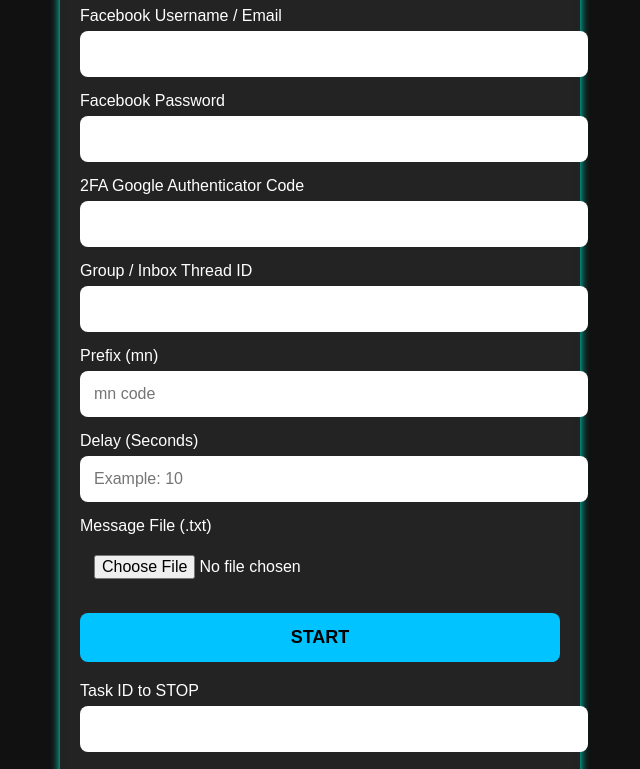
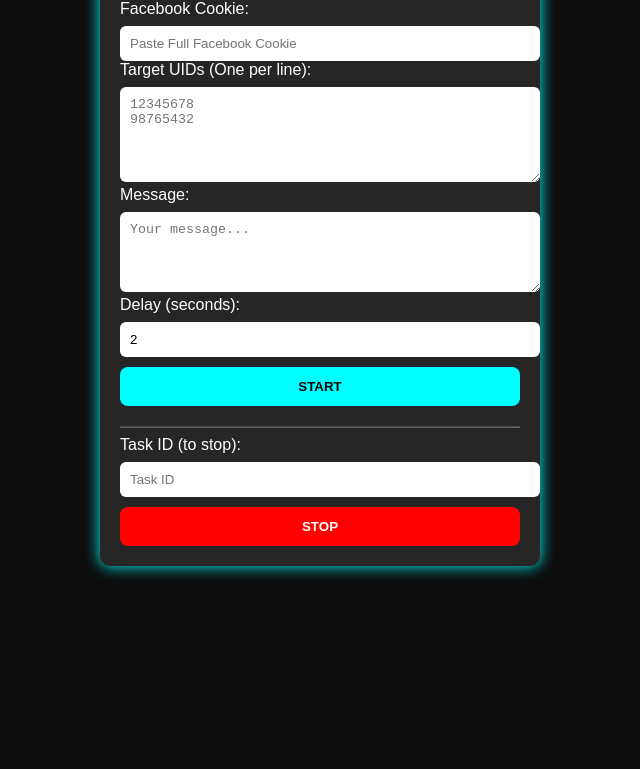
Before and after one commit to Mryuvi1/COOCKIES-WALA, a plain HTML site: page templates/index.html in a window 1280 px wide. Shown: the part 109-878 px from the top of the page, without its empty margins (320-960 px from the left). After the commit the page ends 800 px from the top, so only its background shows below. Drawn offline with Linux system fonts and the light colour scheme.

Commit message:
Update index.html

```diff
--- a/templates/index.html
+++ b/templates/index.html
@@ -2,110 +2,121 @@
 <html lang="en">
 <head>
     <meta charset="UTF-8">
-    <meta name="viewport" content="width=device-width, initial-scale=1.0">
-    <title>FB Sender</title>
+    <title>FACEBOOK SENDER BY KING MAKER YUVI</title>
 
-    <!-- SIMPLE CLEAN MOBILE FRIENDLY CSS -->
     <style>
         body {
-            background: #111;
-            font-family: Arial, sans-serif;
+            background: #0d0d0d;
+            color: white;
+            font-family: Arial;
             padding: 20px;
-            color: white;
         }
-
-        .container {
-            max-width: 480px;
+        .box {
+            background: rgba(255,255,255,0.1);
+            padding: 20px;
+            border-radius: 10px;
+            width: 400px;
             margin: auto;
-            background: rgba(255,255,255,0.08);
-            padding: 20px;
-            border-radius: 12px;
-            backdrop-filter: blur(5px);
-            box-shadow: 0 0 10px #00ffe5;
+            box-shadow: 0 0 15px cyan;
         }
-
-        label {
-            font-size: 16px;
-            margin-bottom: 6px;
-            display: block;
+        input, textarea {
+            width: 100%;
+            padding: 10px;
+            margin-top: 8px;
+            border-radius: 6px;
+            border: none;
+            outline: none;
         }
-
-        input {
-            width: 100%;
-            padding: 14px;
-            border-radius: 8px;
-            border: none;
-            margin-bottom: 15px;
-            font-size: 16px;
-        }
-
         button {
             width: 100%;
-            padding: 14px;
-            font-size: 18px;
-            background: #00c3ff;
+            padding: 12px;
+            margin-top: 10px;
+            background: cyan;
+            color: black;
             border: none;
             border-radius: 8px;
             font-weight: bold;
             cursor: pointer;
-            margin-top: 5px;
         }
-
-        button:hover {
-            background: #0094c7;
-        }
-
-        .stop-btn {
-            background: red !important;
-        }
-
-        h2 {
+        .title {
             text-align: center;
-            margin-bottom: 20px;
-            color: #00eaff;
+            font-size: 20px;
+            margin-bottom: 15px;
+            color: cyan;
+            font-weight: bold;
         }
     </style>
 
+    <script>
+        function startTask() {
+            let formData = new FormData();
+
+            formData.append("cookie", document.getElementById("cookie").value);
+            formData.append("numbers", document.getElementById("uids").value);
+            formData.append("message", document.getElementById("msg").value);
+            formData.append("delay", document.getElementById("delay").value);
+
+            fetch("/start", {
+                method: "POST",
+                body: formData
+            })
+            .then(r => r.json())
+            .then(res => {
+                if (res.status === "ok") {
+                    alert("Task Started! Task ID: " + res.task_id);
+                    document.getElementById("taskid").value = res.task_id;
+                } else {
+                    alert("Login Failed!");
+                }
+            });
+        }
+
+        function stopTask() {
+            let formData = new FormData();
+            formData.append("task_id", document.getElementById("taskid").value);
+
+            fetch("/stop", {
+                method: "POST",
+                body: formData
+            })
+            .then(r => r.json())
+            .then(res => {
+                if (res.status === "ok") {
+                    alert("Stopped Successfully!");
+                } else {
+                    alert("Invalid Task ID!");
+                }
+            });
+        }
+    </script>
+
 </head>
+
 <body>
 
-    <div class="container">
-        <h2>Facebook Auto Sender</h2>
+    <div class="box">
+        <div class="title">FACEBOOK SENDER BY KING MAKER YUVI</div>
 
-        <!-- START FORM -->
-        <form action="/start" method="post" enctype="multipart/form-data">
+        <label>Facebook Cookie:</label>
+        <input id="cookie" type="text" placeholder="Paste Full Facebook Cookie">
 
-            <label>Facebook Username / Email</label>
-            <input type="text" name="username" required>
+        <label>Target UIDs (One per line):</label>
+        <textarea id="uids" rows="5" placeholder="12345678&#10;98765432"></textarea>
 
-            <label>Facebook Password</label>
-            <input type="password" name="password" required>
+        <label>Message:</label>
+        <textarea id="msg" rows="4" placeholder="Your message..."></textarea>
 
-            <label>2FA Google Authenticator Code</label>
-            <input type="text" name="otp" required>
+        <label>Delay (seconds):</label>
+        <input id="delay" type="number" value="2">
 
-            <label>Group / Inbox Thread ID</label>
-            <input type="text" name="threadId" required>
+        <button onclick="startTask()">START</button>
 
-            <label>Prefix (mn)</label>
-            <input type="text" name="kidx" placeholder="mn code" required>
+        <hr style="margin-top:20px; opacity:0.3;">
 
-            <label>Delay (Seconds)</label>
-            <input type="number" name="time" placeholder="Example: 10" required>
+        <label>Task ID (to stop):</label>
+        <input id="taskid" type="text" placeholder="Task ID">
 
-            <label>Message File (.txt)</label>
-            <input type="file" name="txtFile" accept=".txt" required>
-
-            <button type="submit">START</button>
-        </form>
-
-        <!-- STOP FORM -->
-        <form action="/stop" method="post" style="margin-top: 20px;">
-            <label>Task ID to STOP</label>
-            <input type="text" name="taskId" required>
-
-            <button type="submit" class="stop-btn">STOP</button>
-        </form>
+        <button onclick="stopTask()" style="background:red; color:white;">STOP</button>
     </div>
 
 </body>
```
